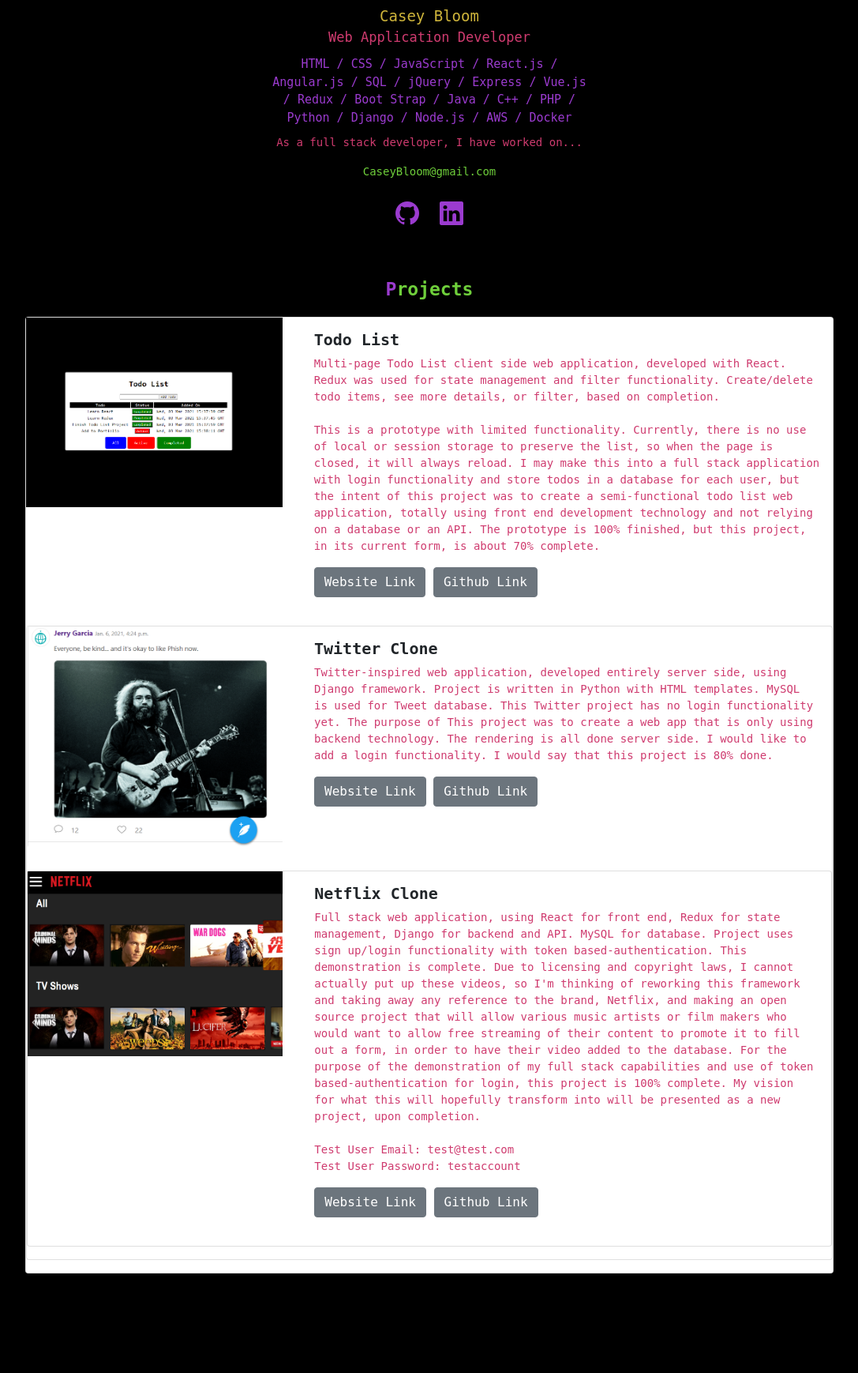
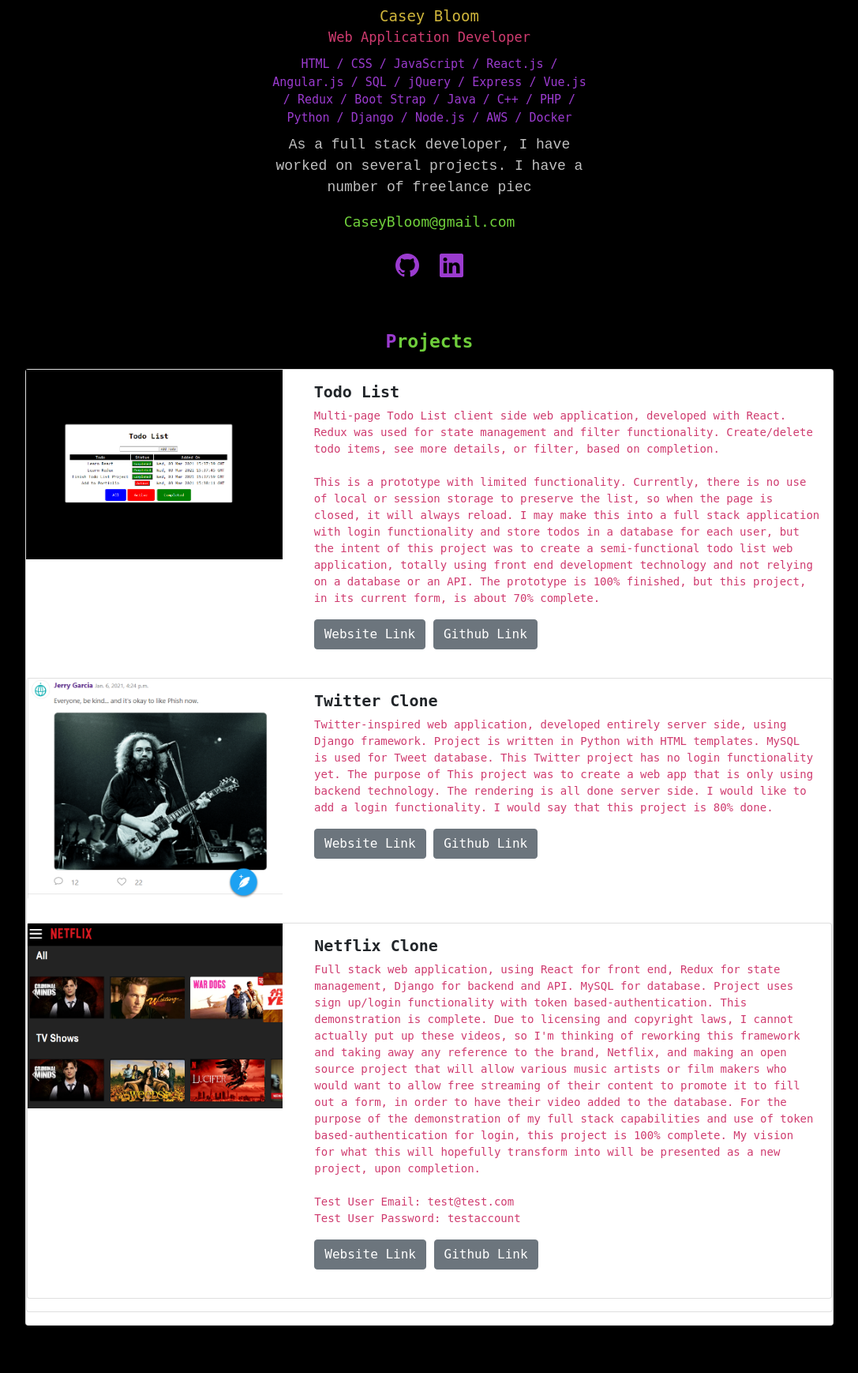
Before and after one commit to TerrapinStat10n/portfolio, a PHP site: page / in a window 1280 px wide. Shown: the part 287-2025 px from the top of the page at 79% size, without its empty margins (96-1183 px from the left). Before the commit the page ends 1899 px from the top, so only its background shows below. Run offline with PHP 8.4, Linux system fonts and the light colour scheme; some libraries are stand-ins or nearby versions.

Commit message:
added animation

```diff
--- a/index.html
+++ b/index.html
@@ -10,9 +10,26 @@
     <link rel="stylesheet" href="https://cdn.jsdelivr.net/npm/bootstrap-icons@1.4.0/font/bootstrap-icons.css">
     <link rel="stylesheet" href="style.css">
     <title>Casey Bloom Portfolio</title>
+
+    <script>
+        var i = 0;
+        var txt = "As a full stack developer, I have worked on several projects. I have a number of freelance pieces in development right now that I will be adding soon. Feel free to check out my work or use the icons below to navigate to my GitHub repository or LinkedIn account.";
+
+        var speed = 70;
+
+        document.getElementById("type").onload = function() {typeWriter};
+
+        function typeWriter() {
+            if (i < txt.length) {
+                document.getElementById("type").innerHTML += txt.charAt(i);
+                i++;
+                setTimeout(typeWriter, speed);
+            }
+        }
+    </script>
 </head>
 
-<body>
+<body onload="typeWriter()">
     <!-- Navbar -->
     <nav class="navbar navbar-expand-lg navbar-light shadow-sm">
         <div class="container">
@@ -35,15 +52,15 @@
     <!-- About section -->
     <div id="about">
         <h2><span class="font-primary">A</span>bout</h2>
-        <img src="img/head.png" alt="Casey Bloom" />
+        <img class="fade-in-image" src="img/head.png" alt="Casey Bloom" />
         <div class="name">Casey Bloom</div>
         <div class="vocation">Web Application Developer</div>
         <div class="skills">HTML / CSS / JavaScript / React.js / Angular.js / SQL / jQuery / Express / Vue.js / Redux /
             Boot Strap / Java / C++ / PHP / Python / Django / Node.js / AWS / Docker</div>
-        <p>
-            As a full stack developer, I have worked on...
+        <p id="type">
+
         </p>
-        <div class="email">CaseyBloom@gmail.com</div>
+        <div class="email"><a href="mailto:CaseyBloom@gmail.com">CaseyBloom@gmail.com</a></div>
         <div class="icons">
             <a href="https://www.github.com/TerrapinStat10n" target="_blank"><i class="bi bi-github"></i></a>
             <a href="https://www.linkedin.com/in/casey-bloom-648982149/" target="_blank"><i
@@ -138,7 +155,10 @@
             </div>
             <script src="https://cdn.jsdelivr.net/npm/bootstrap@5.0.0-beta2/dist/js/bootstrap.bundle.min.js"
                 integrity="sha384-b5kHyXgcpbZJO/tY9Ul7kGkf1S0CWuKcCD38l8YkeH8z8QjE0GmW1gYU5S9FOnJ0"
-                crossorigin="anonymous"></script>
+                crossorigin="anonymous">
+
+
+            </script>
 </body>
 
 </html>
--- a/style.css
+++ b/style.css
@@ -74,11 +74,14 @@
 }
 
 #about .email {
-    font-size: 14px;
+    font-size: 18px;
     margin-top: 14px;
     color: #6fcf3b;
 }
-
+a {
+    text-decoration: none;
+    color: #6fcf3b;
+}
 #about .icons {
     margin-top: 20px;
     font-size: 30px;
@@ -88,7 +91,11 @@
     color: #9b3bcf;
 }
 
-
+#type {
+    color: silver;
+    font-size: large;
+    font-family: 'Courier New', Courier, monospace;
+}
 /******************************
 
 PROJECTS
@@ -115,3 +122,37 @@
 #projects .row {
     margin-bottom: 20px;
 }
+
+
+
+.fade-in-image {
+    animation: fadeIn 5s;
+    -webkit-animation: fadeIn 5s;
+    -moz-animation: fadeIn 5s;
+    -o-animation: fadeIn 5s;
+    -ms-animation: fadeIn 5s;
+  }
+  @keyframes fadeIn {
+    0% {opacity:0;}
+    100% {opacity:1;}
+  }
+
+  @-moz-keyframes fadeIn {
+    0% {opacity:0;}
+    100% {opacity:1;}
+  }
+
+  @-webkit-keyframes fadeIn {
+    0% {opacity:0;}
+    100% {opacity:1;}
+  }
+
+  @-o-keyframes fadeIn {
+    0% {opacity:0;}
+    100% {opacity:1;}
+  }
+
+  @-ms-keyframes fadeIn {
+    0% {opacity:0;}
+    100% {opacity:1;}
+  }
```
